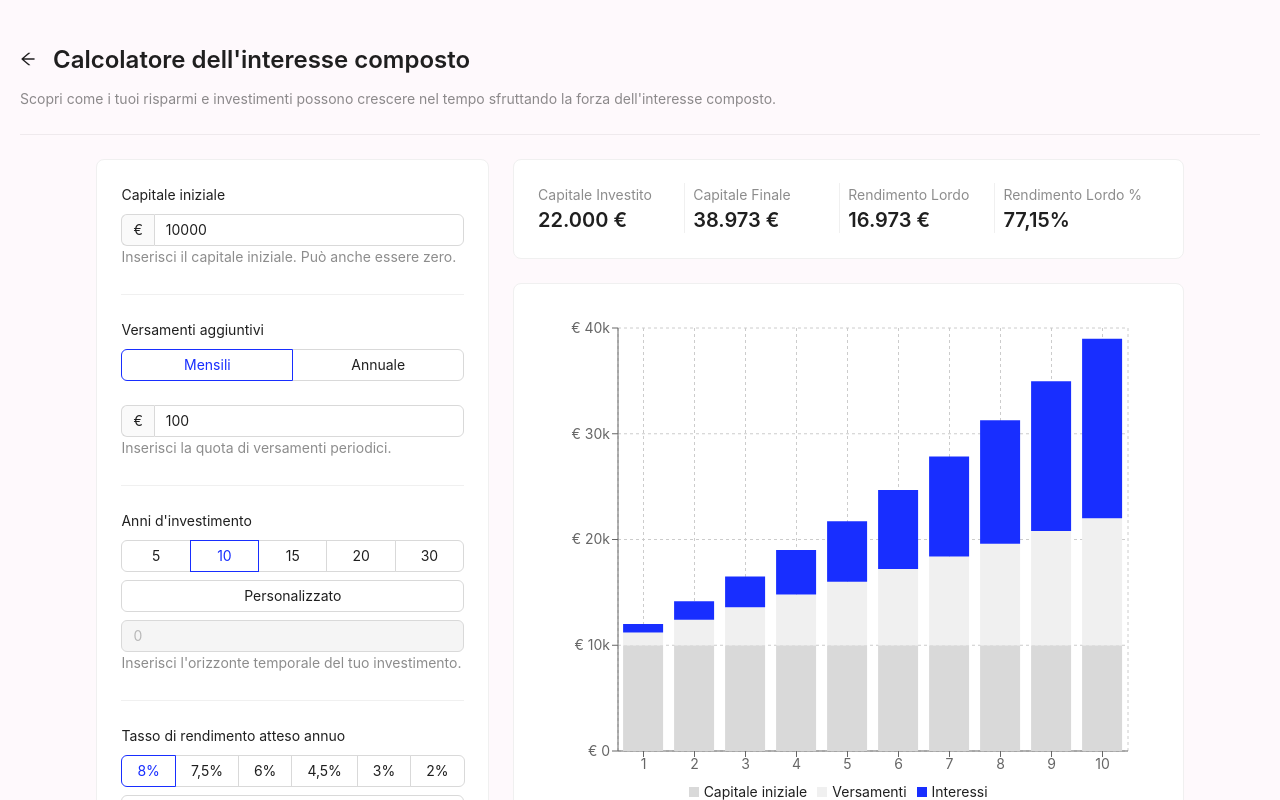
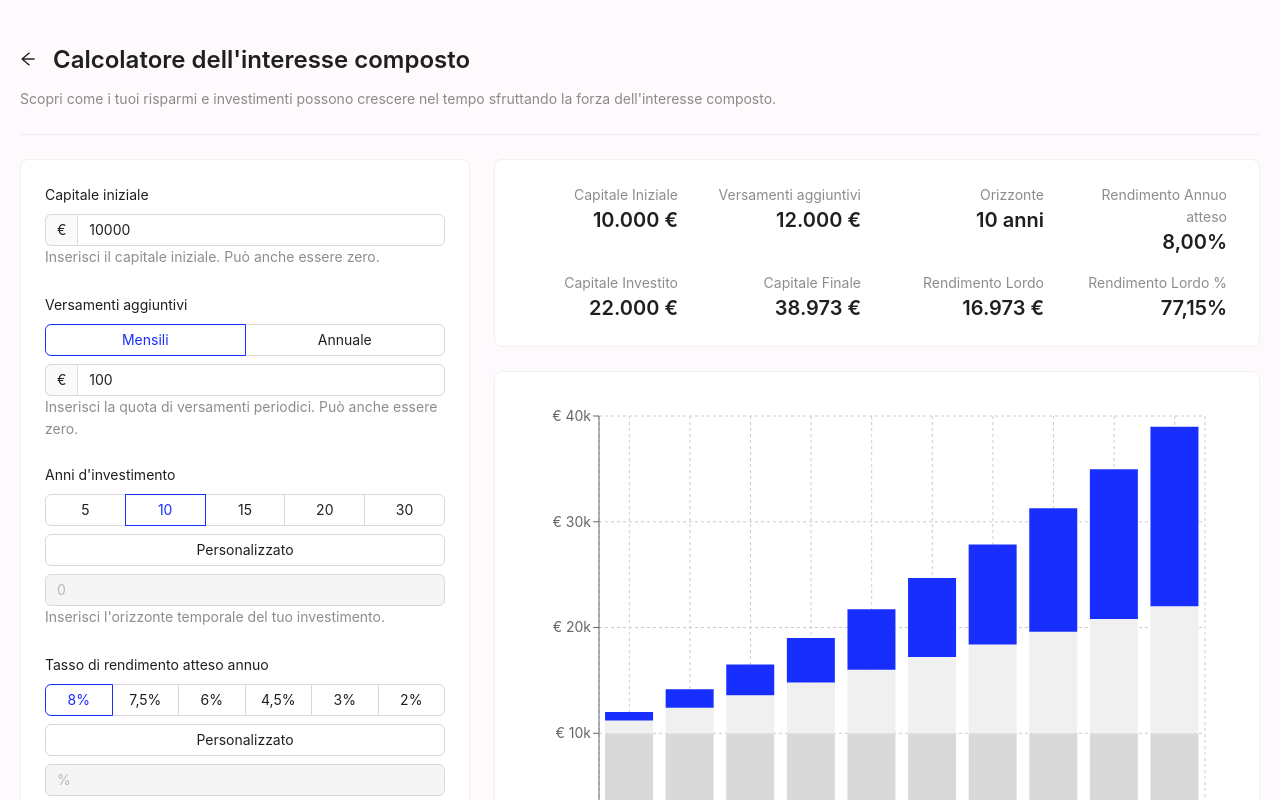
Before and after one commit to andreaarizzoli/calcolatore-finanziario, a React (Create React App) app: page /interesseComposto in a window 1280 px wide. Shown: the top 800 px of the page. Built offline with nearby package versions, Linux system fonts and the light colour scheme; the HTML template or start-up script is replaced by a standard one.

Commit message:
feat: fix contributionAmount bug + restyle cards

```diff
--- a/src/features/calcolators/fireCalcolator/pages/Dashboard/DashboardFireCalcolator.tsx
+++ b/src/features/calcolators/fireCalcolator/pages/Dashboard/DashboardFireCalcolator.tsx
@@ -1,4 +1,3 @@
-import { Row, Space } from "antd";
 import Flex from "antd/es/flex";
 import { Title } from "../../../../../shared/components";
 
--- a/src/features/calcolators/futureCapitalSimulator/components/InputPannel/InputPannel.tsx
+++ b/src/features/calcolators/futureCapitalSimulator/components/InputPannel/InputPannel.tsx
@@ -1,4 +1,4 @@
-import { Card, Divider, Flex, Form, InputNumber, Radio, Tooltip } from "antd";
+import { Card, Flex, Form, InputNumber, Radio, Tooltip } from "antd";
 import { FC, useEffect } from "react";
 import { useInputPannel } from "./hooks";
 import { InputPannelType } from "./types";
@@ -25,10 +25,10 @@ const InputPannel: FC<InputPannelType> = ({ onSendData }) => {
   return (
     <Card style={{ width: "100%", textAlign: "left" }}>
       <Form layout="vertical">
+        <Flex vertical gap={24}>
           <Form.Item
             label="Capitale iniziale"
             help="Inserisci il capitale iniziale. Può anche essere zero."
-          style={{ paddingBottom: "24px", fontSize: "12px !important" }}
           >
             <InputNumber
               addonBefore="€"
@@ -40,19 +40,21 @@ const InputPannel: FC<InputPannelType> = ({ onSendData }) => {
               size={inputSize}
             />
           </Form.Item>
-        <Divider />
-
-        <Flex vertical>
+          <Flex vertical gap={"8px"}>
             <Form.Item
               label="Versamenti aggiuntivi"
               name="contributionFrequencyType"
+              style={{ marginBottom: "0" }}
             >
               <Radio.Group
                 block
                 optionType="button"
                 defaultValue={inputData.contributionFrequencyType}
                 onChange={(val) =>
-                handleOnChange("contributionFrequencyType", val.target.value)
+                  handleOnChange(
+                    "contributionFrequencyType",
+                    val.target.value || 0
+                  )
                 }
                 style={{ width: "100%" }}
                 options={contributionFrequencyTypeOptions}
@@ -61,27 +63,25 @@ const InputPannel: FC<InputPannelType> = ({ onSendData }) => {
             </Form.Item>
             <Form.Item
               name="contributionAmount"
-            help="Inserisci la quota di versamenti periodici."
+              help="Inserisci la quota di versamenti periodici. Può anche essere zero."
             >
               <InputNumber
                 addonBefore="€"
                 type="number"
                 defaultValue={inputData.contributionAmount}
-              onChange={(val) => handleOnChange("contributionAmount", val ?? 0)}
+                onChange={(val) =>
+                  handleOnChange("contributionAmount", val ?? 0)
+                }
                 min={0}
                 style={{ width: "100%" }}
                 size={inputSize}
               />
             </Form.Item>
           </Flex>
-
-        <Divider />
-
           <Form.Item
             id="vestmentHorizon"
             label="Anni d'investimento"
             help="Inserisci l'orizzonte temporale del tuo investimento."
-          style={{ paddingBottom: "24px" }}
           >
             <Flex vertical gap="8px">
               <Flex gap="8px">
@@ -116,7 +116,9 @@ const InputPannel: FC<InputPannelType> = ({ onSendData }) => {
                 min={0}
                 placeholder="0"
                 value={
-                isCustomVestmentHorizon ? inputData.vestmentHorizon : undefined
+                  isCustomVestmentHorizon
+                    ? inputData.vestmentHorizon
+                    : undefined
                 }
                 onChange={(val) => handleVestmentHorizon(true, val ?? 0)}
                 style={{ width: "100%" }}
@@ -125,8 +127,6 @@ const InputPannel: FC<InputPannelType> = ({ onSendData }) => {
               />
             </Flex>
           </Form.Item>
-        <Divider />
-
           <Form.Item
             name="expectedAnnualNetReturn"
             label="Tasso di rendimento atteso annuo"
@@ -224,13 +224,16 @@ const InputPannel: FC<InputPannelType> = ({ onSendData }) => {
                     ? inputData.expectedAnnualNetReturn
                     : undefined
                 }
-              onChange={(val) => handleExpectedAnnualNetReturn(true, val ?? 0)}
+                onChange={(val) =>
+                  handleExpectedAnnualNetReturn(true, val ?? 0)
+                }
                 style={{ width: "100%" }}
                 size={inputSize}
                 disabled={!isExpectedAnnualNetReturn}
               />
             </Flex>
           </Form.Item>
+        </Flex>
       </Form>
     </Card>
   );
--- a/src/features/calcolators/futureCapitalSimulator/components/OutputPannel/OutputPannel.tsx
+++ b/src/features/calcolators/futureCapitalSimulator/components/OutputPannel/OutputPannel.tsx
@@ -1,10 +1,6 @@
 import { Flex } from "antd";
 import { FC } from "react";
-import {
-  OutputPannelBottom,
-  OutputPannelCenter,
-  OutputPannelTop,
-} from "./components";
+import { OutputPannelCenter, OutputPannelTop } from "./components";
 import { OutputPannelProps } from "./type";
 
 const OutputPannel: FC<OutputPannelProps> = ({ inputData }) => {
@@ -12,7 +8,6 @@ const OutputPannel: FC<OutputPannelProps> = ({ inputData }) => {
     <Flex vertical gap="24px">
       <OutputPannelTop inputData={inputData} />
       <OutputPannelCenter inputData={inputData} />
-      <OutputPannelBottom inputData={inputData} />
     </Flex>
   );
 };
--- a/src/features/calcolators/futureCapitalSimulator/components/OutputPannel/components/OutputPannelCenter/OutputPannelCenter.tsx
+++ b/src/features/calcolators/futureCapitalSimulator/components/OutputPannel/components/OutputPannelCenter/OutputPannelCenter.tsx
@@ -52,7 +52,7 @@ const OutputPannelCenter: FC<OutputPannelCenterProps> = ({ inputData }) => {
             {
               color: "#f0f0f0",
               label: "Versamenti",
-              value: payload[1].value,
+              value: payload[1].value ?? 0,
             },
             {
               color: "#d9d9d9",
--- a/src/features/calcolators/futureCapitalSimulator/components/OutputPannel/components/OutputPannelTop/OutputPannelTop.tsx
+++ b/src/features/calcolators/futureCapitalSimulator/components/OutputPannel/components/OutputPannelTop/OutputPannelTop.tsx
@@ -9,13 +9,17 @@ export type OutputPannelTopProps = {
 };
 
 const OutputPannelTop: FC<OutputPannelTopProps> = ({ inputData }) => {
-  const { formatEuro, formatPercent } = useFormat();
+  const { formatEuro, formatPercent, formatYear } = useFormat();
   const {
     totalInvested,
     accruedInterest,
     endCapital,
     accruedInterestPerc,
     isValidate,
+    initialAmount,
+    totalContributions,
+    vestmentHorizon,
+    expectedAnnualNetReturn,
   } = useOutputPannel({
     inputData,
   });
@@ -23,6 +27,22 @@ const OutputPannelTop: FC<OutputPannelTopProps> = ({ inputData }) => {
   return (
     <LabelBoxCard
       labelList={[
+        {
+          title: "Capitale Iniziale",
+          value: isValidate ? formatEuro(initialAmount) : "-",
+        },
+        {
+          title: "Versamenti aggiuntivi",
+          value: isValidate ? formatEuro(totalContributions) : "-",
+        },
+        {
+          title: "Orizzonte",
+          value: isValidate ? formatYear(vestmentHorizon) : "-",
+        },
+        {
+          title: "Rendimento Annuo atteso",
+          value: isValidate ? formatPercent(expectedAnnualNetReturn) : "-",
+        },
         {
           title: "Capitale Investito",
           value: isValidate ? formatEuro(totalInvested) : "-",
--- a/src/features/calcolators/futureCapitalSimulator/components/OutputPannel/hooks.ts/useOutputPannel.tsx
+++ b/src/features/calcolators/futureCapitalSimulator/components/OutputPannel/hooks.ts/useOutputPannel.tsx
@@ -17,7 +17,7 @@ export const useOutputPannel = ({ inputData }: useOutputPannelProps) => {
 
   const isValidate = useMemo(() => {
     return (
-      !!contributionAmount &&
+      contributionAmount >= 0 &&
       !!contributionFrequencyType &&
       !!vestmentHorizon &&
       !!expectedAnnualNetReturn &&
@@ -40,7 +40,7 @@ export const useOutputPannel = ({ inputData }: useOutputPannelProps) => {
   const totalContributions = useMemo(() => {
     return contributionAmount && vestmentHorizon
       ? yearlyContribution * vestmentHorizon
-      : "-";
+      : 0;
   }, [yearlyContribution, vestmentHorizon, contributionAmount]);
 
   const totalInvested = useMemo(() => {
@@ -80,7 +80,6 @@ export const useOutputPannel = ({ inputData }: useOutputPannelProps) => {
   const calculateDataChart = useCallback(() => {
     if (
       !vestmentHorizon ||
-      !contributionAmount ||
       !contributionFrequencyType ||
       !expectedAnnualNetReturn
     ) {
--- a/src/shared/components/LabelBox/LabelBoxCard.tsx
+++ b/src/shared/components/LabelBox/LabelBoxCard.tsx
@@ -1,4 +1,4 @@
-import { Card, Col, Divider, Row, Typography } from "antd";
+import { Card, Col, Row, Typography } from "antd";
 import { FC, useMemo } from "react";
 import { useMobile } from "../../utils/hooks";
 import { LabelBoxWrapper, TextContainer, TitleStyle } from "./style";
@@ -13,23 +13,18 @@ const LabelBoxCard: FC<LabelBoxProps> = ({ labelList }) => {
     if (isMobile || isTablet) {
       return 12;
     } else {
-      return Math.floor(24 / labelList.length);
+      return 6;
     }
   }, [isMobile, isTablet, labelList]);
 
   const labelBoxList = useMemo(() => {
-    const list = labelList.map((label, index) => {
+    const groupedList = [];
+
+    for (let i = 0; i < labelList.length; i += 4) {
+      const rowItems = labelList.slice(i, i + 4).map((label, index) => {
         const { title, value } = label;
-      let divider = true;
-      if (labelList.length === index + 1) {
-        divider = false;
-      }
-      if (responsiveView === 12 && index % 2) {
-        divider = false;
-      }
-
         return (
-        <Col key={`${index}-${label.title}`} span={responsiveView}>
+          <Col key={`${i + index}-${label.title}`} span={responsiveView}>
             <LabelBoxWrapper>
               <TextContainer vertical>
                 <Text type="secondary">{title}</Text>
@@ -37,22 +32,24 @@ const LabelBoxCard: FC<LabelBoxProps> = ({ labelList }) => {
                   {value}
                 </TitleStyle>
               </TextContainer>
-            {divider && (
-              <Divider
-                type="vertical"
-                style={{ height: "50px", margin: "0px" }}
-              />
-            )}
             </LabelBoxWrapper>
           </Col>
         );
       });
-    return list;
+
+      groupedList.push(
+        <Row key={`row-${i}`} gutter={[16, 16]} style={{ width: "100%" }}>
+          {rowItems}
+        </Row>
+      );
+    }
+
+    return groupedList;
   }, [labelList, responsiveView]);
 
   return (
     <Card>
-      <Row gutter={[0, 16]}>{labelBoxList}</Row>
+      <Row gutter={[16, 16]}>{labelBoxList}</Row>
     </Card>
   );
 };
--- a/src/shared/components/LabelBox/style.ts
+++ b/src/shared/components/LabelBox/style.ts
@@ -5,21 +5,20 @@ import { breakpoints } from "../../utils/hooks";
 const { Title } = Typography;
 
 export const LabelBoxWrapper = styled(Flex)(() => ({
-  marginRight: "8px",
-  textAlign: "left",
+  textAlign: "right",
   height: "100%",
-  justifyContent: "space-between",
+  justifyContent: "flex-end",
 }));
 
 export const TextContainer = styled(Flex)(() => ({
   display: "flex",
-  justifyContent: "space-between",
+  justifyContent: "flex-start",
 }));
 
 export const TitleStyle = styled(Title)`
   font-size: 18px;
   @media screen and (max-width: ${breakpoints.mobile}px) {
     font-size: 16px !important;
-    text-align: left;
+    text-align: right;
   }
 `;
```
Lines whose indentation alone changed are shown as unchanged.
